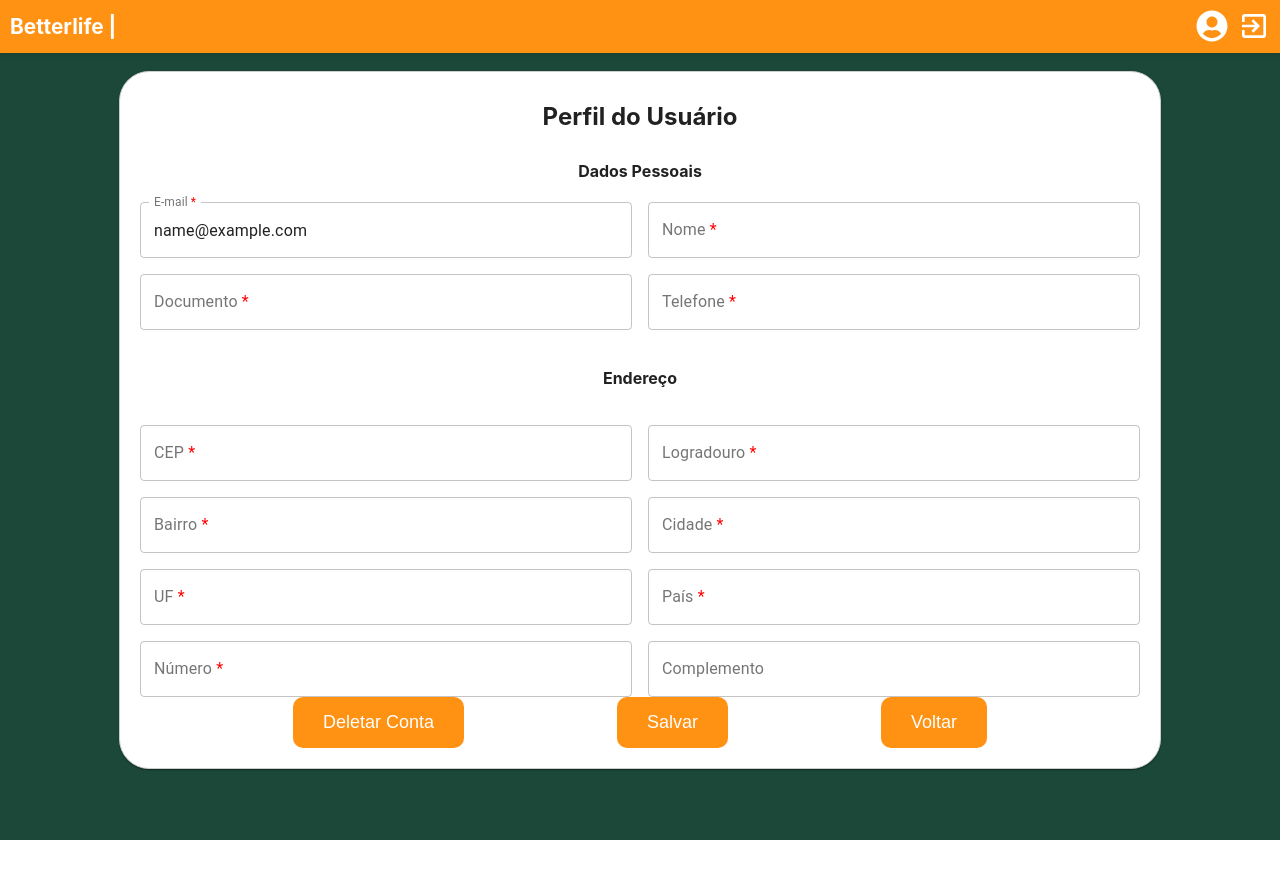
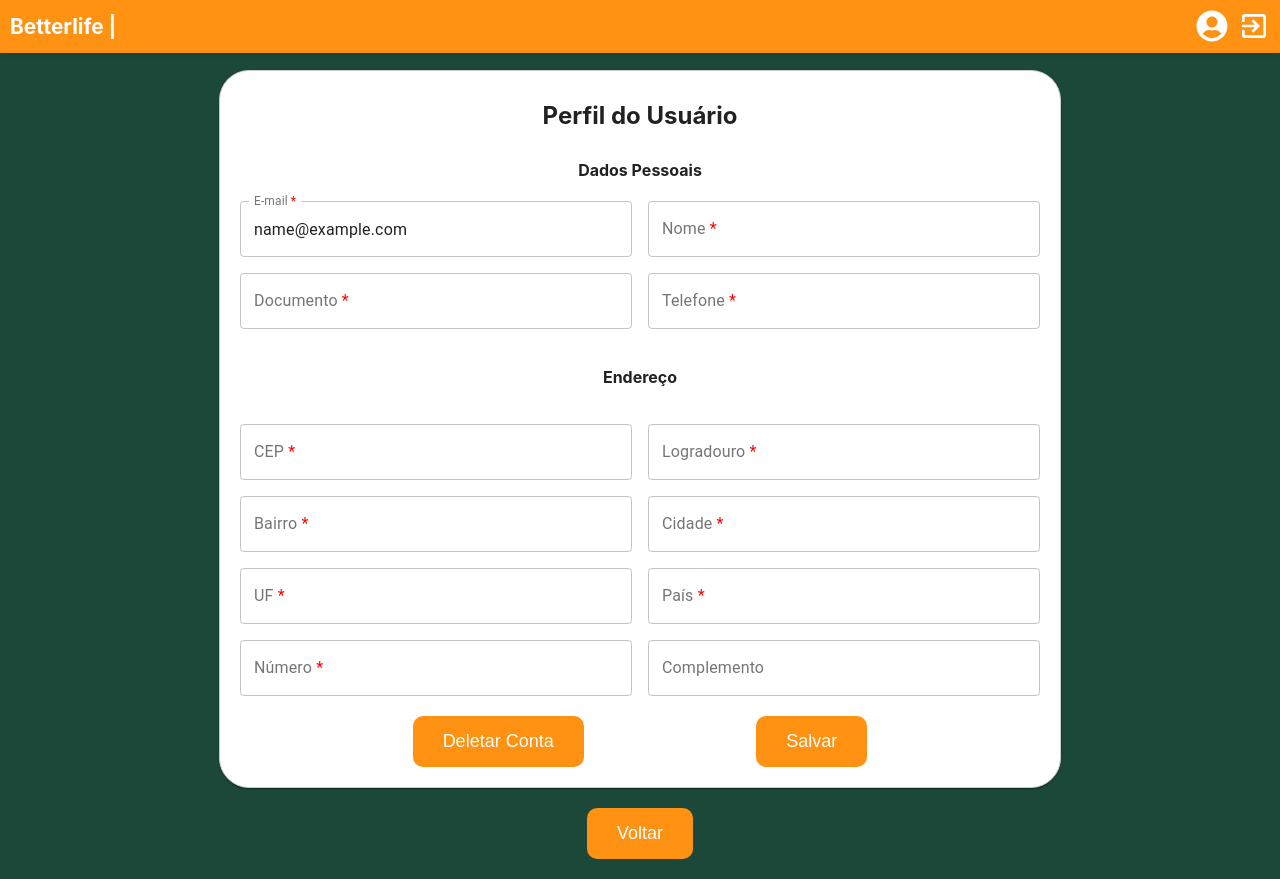
Before and after one commit to Projeto-Des-SW/betterlife-web, a React (Create React App) app: page /perfil in a window 1280 px wide. Before the commit the page ends 840 px from the top, so only its background shows below. Built offline with nearby package versions, Linux system fonts and the light colour scheme; sample sign-in values are in the browser's storage.

Commit message:
ajustado css da tela de perfil

```diff
--- a/src/Pages/PerfilUsuario/PerfilUsuario.jsx
+++ b/src/Pages/PerfilUsuario/PerfilUsuario.jsx
@@ -16,7 +16,7 @@ const UserProfile = () => {
     documento: dadosUserLogadoService.getUserInfo().documento,
     telefone: dadosUserLogadoService.getUserInfo().telefone,
     enderecoId: dadosUserLogadoService.getUserInfo().enderecoId,
-    endereco:{
+    endereco: {
       cep: dadosUserLogadoService.getUserInfo().cep,
       cidade: dadosUserLogadoService.getUserInfo().cidade,
       bairro: dadosUserLogadoService.getUserInfo().bairro,
@@ -378,11 +378,12 @@ const UserProfile = () => {
           <div className={Styles.buttonContainer}>
             <button type="button" className={Styles.BackButton} onClick={() => setShowConfirmPopup(true)}>Deletar Conta</button>
             <button type="submit" className={Styles.SaveButton}>Salvar</button>
-            <button type="button" className={Styles.BackButton} onClick={handleBack}>Voltar</button>
           </div>
         </form>
       </Paper>
-
+      <div className={Styles.buttonContainer}>
+        <button type="button" className={Styles.BackButton} onClick={handleBack}>Voltar</button>
+      </div>
     </div>
   );
 }
--- a/src/Pages/PerfilUsuario/PerfilUsuario.module.css
+++ b/src/Pages/PerfilUsuario/PerfilUsuario.module.css
@@ -16,11 +16,11 @@
 
 .paper {
   padding: 20px;
-  margin: 20px;
+  margin-top: 50px;
   border: 1px solid #ccc;
   border-radius: 30px !important;
   width: 100%;
-  max-width: 1000px;
+  max-width: 800px;
 }
 
 .title {
@@ -34,6 +34,7 @@
 }
 
 .buttonContainer {
+  margin-top: 20px;
   display: flex;
   justify-content: space-evenly;
   width: 100%;
```
